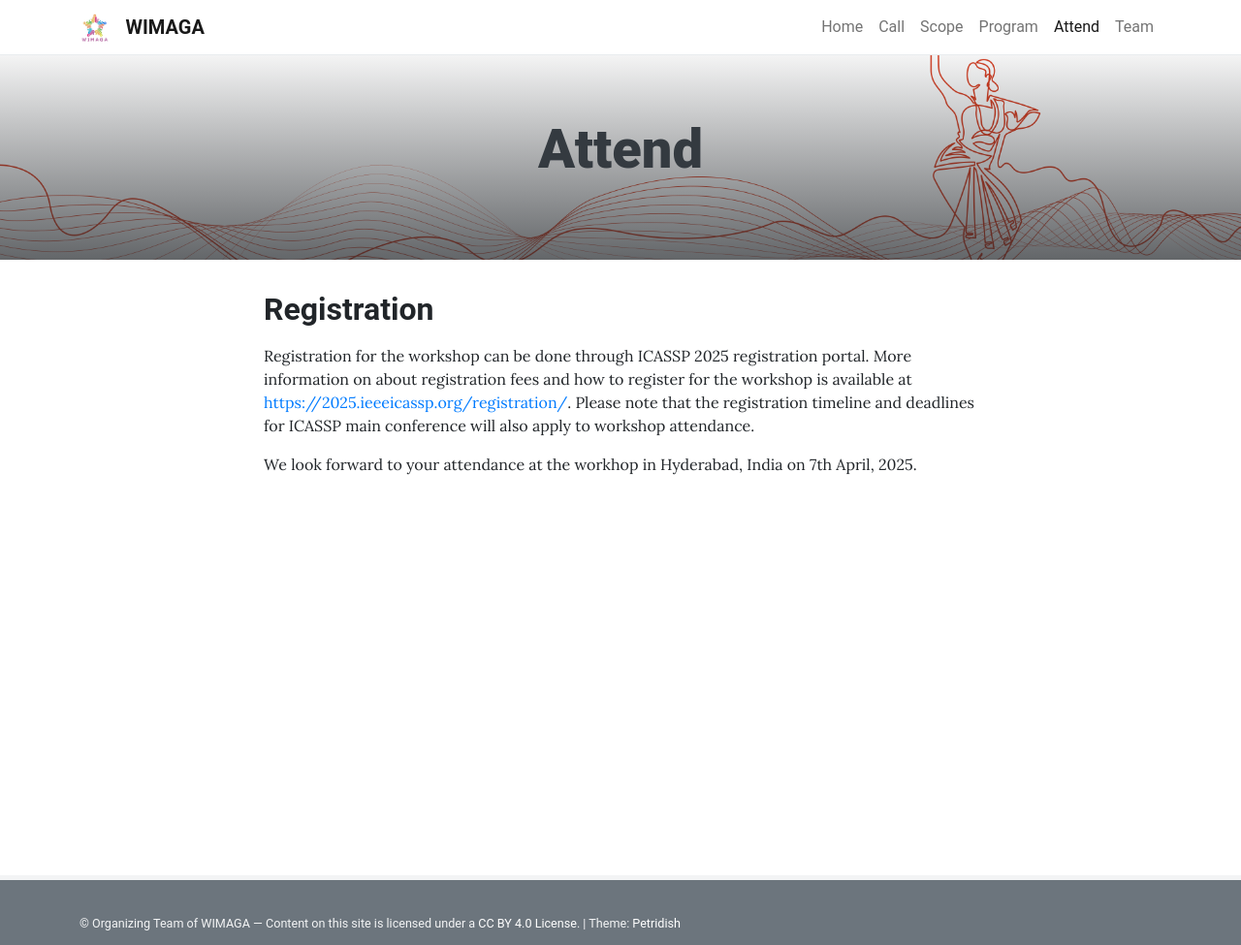
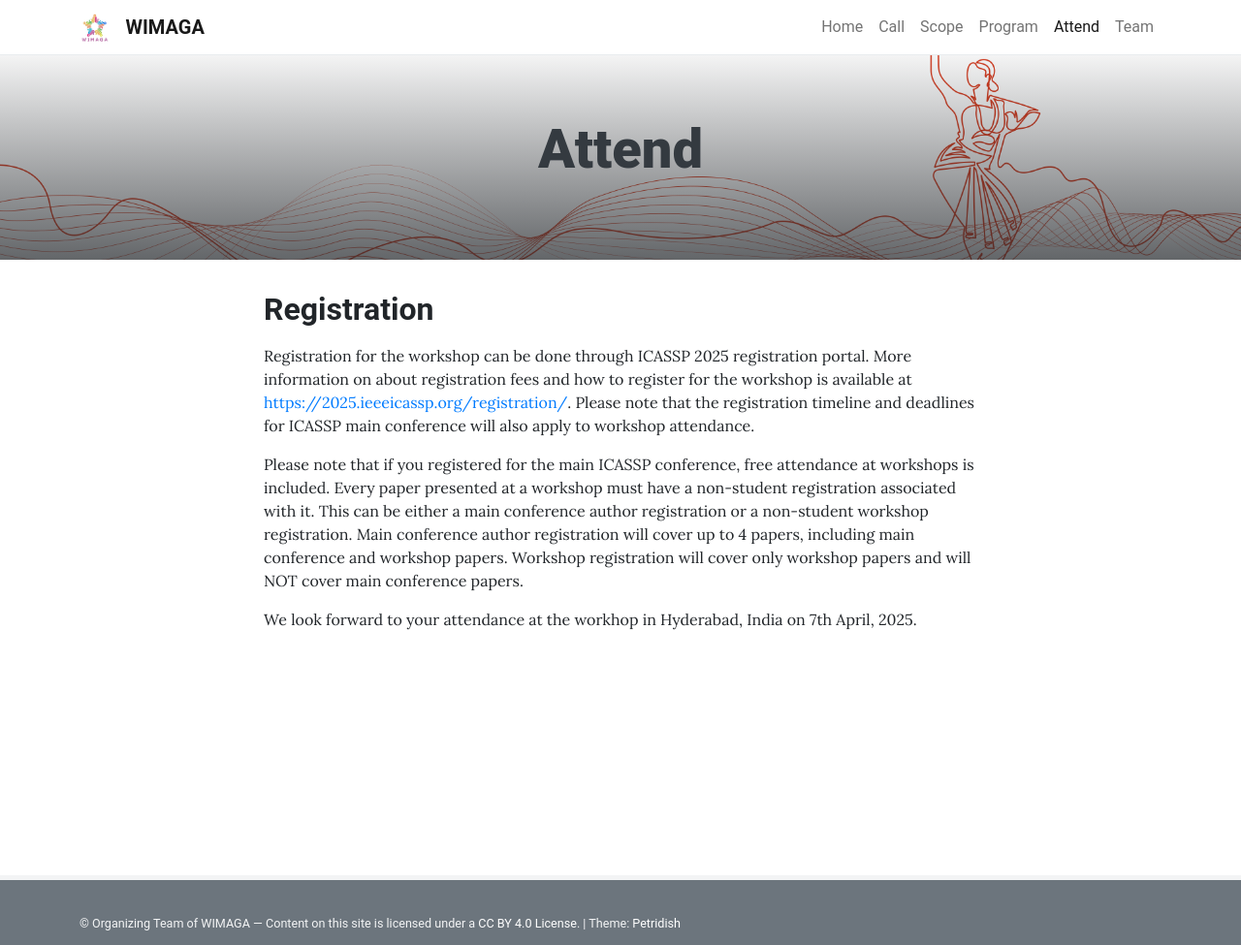
Before and after one commit to WIMAGA/wimaga.github.io, a Jekyll site: the page built from pages/attend.md, in a window 1280 px wide. Shown: the whole page at 97% size. Built offline with Jekyll 4.4.1, drawn with Linux system fonts in a browser that asks for light colours.

Commit message:
Added registration information

```diff
--- a/pages/attend.md
+++ b/pages/attend.md
@@ -7,4 +7,6 @@ permalink: /attend/
 ## **<span style="color:$gray-800">Registration</span>**
 Registration for the workshop can be done through ICASSP 2025 registration portal. More information on about registration fees and how to register for the workshop is available at [https://2025.ieeeicassp.org/registration/](https://2025.ieeeicassp.org/registration/). Please note that the registration timeline and deadlines for ICASSP main conference will also apply to workshop attendance.
 
+Please note that if you registered for the main ICASSP conference, free attendance at workshops is included. Every paper presented at a workshop must have a non-student registration associated with it. This can be either a main conference author registration or a non-student workshop registration. Main conference author registration will cover up to 4 papers, including main conference and workshop papers. Workshop registration will cover only workshop papers and will NOT cover main conference papers.
+
 We look forward to your attendance at the workhop in Hyderabad, India on 7th April, 2025.
```
